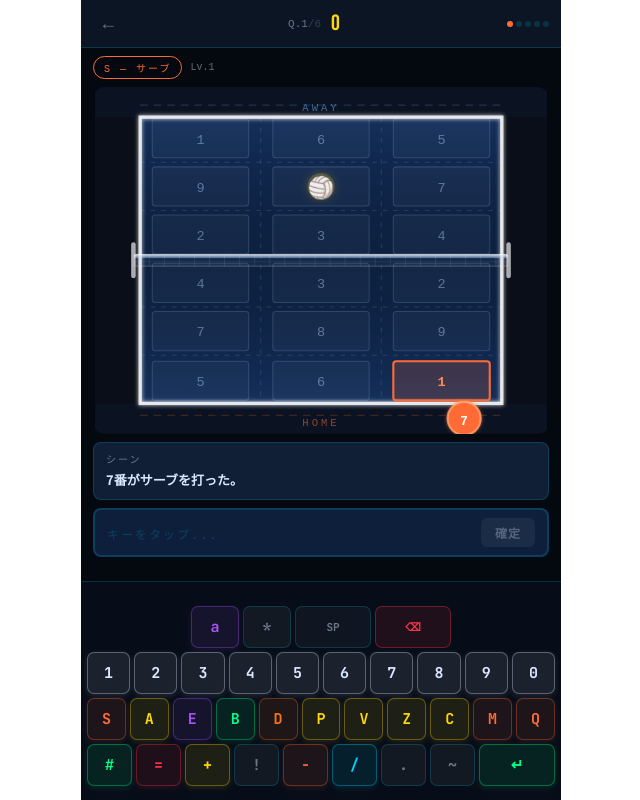
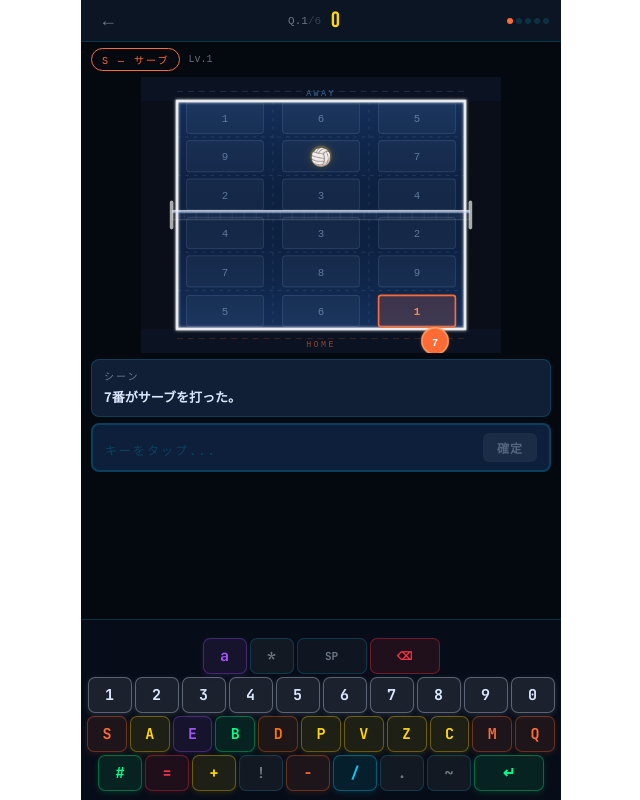
Before and after one commit to courtendvb/volleycoder, a React (Vite) app: page / in a window 1280 px wide. Both pictures are taken after a click on the button "🏐 試合開始". Shown: the whole page, without its empty margins (319-959 px from the left). Built offline with nearby package versions, Linux system fonts and the light colour scheme.

Commit message:
Reduce layout height, add round review screen every 7 questions

```diff
--- a/src/App.jsx
+++ b/src/App.jsx
@@ -335,6 +335,8 @@ const QUESTIONS_RAW = [
 
 const QUESTIONS = QUESTIONS_RAW.map((q, i) => ({ ...q, id: i + 1 }));
 
+const ROUND_SIZE = 7;
+
 // ══════════════════════════════════════════════════════════════
 // 5. ランク定義 & XPユーティリティ
 // ══════════════════════════════════════════════════════════════
@@ -503,7 +505,7 @@ function CourtAnim({ scene, animKey, showSub = false }) {
   );
 
   return (
-    <div style={{position:"relative",width:"100%",paddingBottom:"76%",borderRadius:12,overflow:"hidden",userSelect:"none"}}>
+    <div style={{position:"relative",width:"100%",paddingBottom:"60%",borderRadius:12,overflow:"hidden",userSelect:"none"}}>
       <svg
         style={{position:"absolute",inset:0,width:"100%",height:"100%"}}
         viewBox="0 0 300 230"
@@ -653,12 +655,12 @@ function CourtAnim({ scene, animKey, showSub = false }) {
 function SoftKeyboard({ onKey, onSubmit }) {
   const [hint, setHint] = useState(null);
   return (
-    <div style={{background:"#070d18",borderTop:`1px solid ${C.border}`,padding:"5px 6px 10px",flexShrink:0}}>
-      <div style={{height:15,marginBottom:4,textAlign:"center",fontSize:10,fontFamily:"monospace",letterSpacing:1,color:hint?C.cyan:"transparent",transition:"color 0.15s"}}>
+    <div style={{background:"#070d18",borderTop:`1px solid ${C.border}`,padding:"3px 6px 6px",flexShrink:0}}>
+      <div style={{height:12,marginBottom:3,textAlign:"center",fontSize:10,fontFamily:"monospace",letterSpacing:1,color:hint?C.cyan:"transparent",transition:"color 0.15s"}}>
         {hint || "　"}
       </div>
       {KB_ROWS.map((row,ri) => (
-        <div key={ri} style={{display:"flex",gap:4,marginBottom:4,justifyContent:"center"}}>
+        <div key={ri} style={{display:"flex",gap:3,marginBottom:3,justifyContent:"center"}}>
           {row.map((k,ki) => {
             const isBs    = k.value === "BS";
             const isSp    = k.value === " ";
@@ -676,9 +678,9 @@ function SoftKeyboard({ onKey, onSubmit }) {
                 onPointerUp={() => setTimeout(() => setHint(null), 900)}
                 style={{
                   flex: k.wide ? 2 : 1,
-                  minWidth: k.wide ? 52 : 28,
-                  maxWidth: k.wide ? 76 : 48,
-                  height:42,
+                  minWidth: k.wide ? 48 : 26,
+                  maxWidth: k.wide ? 70 : 44,
+                  height:36,
                   background: isBs ? "rgba(255,51,68,0.1)" : isUtil ? "rgba(255,255,255,0.04)" : isHex ? `${k.color}18` : "rgba(255,255,255,0.05)",
                   border:`1px solid ${isBs ? "rgba(255,51,68,0.35)" : isUtil ? C.border : isHex ? `${k.color}55` : C.border}`,
                   borderRadius:7,
@@ -972,6 +974,38 @@ function ResultScreen({ result, q, streak, onNext, onHome }) {
   );
 }
 
+function RoundReviewScreen({ roundData, streak, onContinue, onHome }) {
+  const pct = Math.round((roundData.correct / ROUND_SIZE) * 100);
+  const msg = pct >= 80 ? "素晴らしい！この調子で次も！" : pct >= 60 ? "まずまず。次は完璧を目指そう！" : "復習して次に挑戦しよう！";
+  const icon = pct >= 80 ? "🏆" : pct >= 60 ? "🎯" : "📋";
+  return (
+    <div style={{flex:1,overflowY:"auto",display:"flex",flexDirection:"column",alignItems:"center",justifyContent:"center",padding:"28px 20px",gap:14,animation:"fadeIn 0.4s ease"}}>
+      <div style={{fontSize:52,animation:"pop 0.4s ease"}}>{icon}</div>
+      <div style={{fontFamily:"'Bebas Neue',sans-serif",fontSize:30,letterSpacing:5,color:C.yellow}}>ROUND {roundData.num} 完了</div>
+      <div style={{fontFamily:"'Bebas Neue',sans-serif",fontSize:48,letterSpacing:3}}>
+        <span style={{color:pct>=80?C.green:pct>=60?C.yellow:C.orange}}>{roundData.correct}</span>
+        <span style={{color:C.muted,fontSize:22}}> / {ROUND_SIZE}</span>
+      </div>
+      <div style={{fontSize:11,color:C.muted,fontFamily:"monospace",letterSpacing:1}}>正解率 {pct}%</div>
+      {roundData.xpGained > 0 && (
+        <div style={{display:"inline-flex",alignItems:"center",gap:6,background:"rgba(255,107,53,0.12)",border:`1px solid ${C.orange}`,borderRadius:20,padding:"5px 18px",fontSize:14,color:C.orange,fontFamily:"monospace"}}>
+          ⚡ +{roundData.xpGained} XP
+        </div>
+      )}
+      {streak >= 3 && (
+        <div style={{display:"inline-flex",alignItems:"center",gap:6,background:"rgba(255,107,53,0.08)",border:`1px solid ${C.orange}`,borderRadius:20,padding:"3px 14px",fontSize:12,color:C.orange,fontFamily:"monospace"}}>
+          🔥 ストリーク継続中 ×{streak}
+        </div>
+      )}
+      <div style={{fontSize:13,color:"rgba(220,235,255,0.7)",textAlign:"center",lineHeight:1.8,background:C.surface2,padding:"12px 16px",borderRadius:8,border:`1px solid ${C.border}`,maxWidth:280}}>{msg}</div>
+      <button onClick={onContinue} style={{padding:"14px 0",width:"100%",maxWidth:260,background:`linear-gradient(135deg,${C.orange},#e65100)`,border:"none",borderRadius:10,color:"white",fontWeight:900,fontSize:15,letterSpacing:3,cursor:"pointer",fontFamily:"'Noto Sans JP',sans-serif"}}>
+        次のクールへ →
+      </button>
+      <button onClick={onHome} style={{background:"transparent",border:"none",color:"rgba(220,235,255,0.25)",cursor:"pointer",fontSize:11,fontFamily:"monospace",letterSpacing:1}}>ホームに戻る</button>
+    </div>
+  );
+}
+
 function GameScreen({ q, qs, qIndex, input, shake, streak, score, animKey, xpAnim, unlockAnim, onKey, onSubmit, onClearInput, onHome }) {
   const qNum = (qIndex % qs.length) + 1;
   return (
@@ -992,7 +1026,7 @@ function GameScreen({ q, qs, qIndex, input, shake, streak, score, animKey, xpAni
       )}
 
       {/* ヘッダー */}
-      <div style={{background:C.surface,padding:"9px 12px",display:"flex",alignItems:"center",justifyContent:"space-between",borderBottom:`1px solid ${C.border}`,flexShrink:0}}>
+      <div style={{background:C.surface,padding:"6px 12px",display:"flex",alignItems:"center",justifyContent:"space-between",borderBottom:`1px solid ${C.border}`,flexShrink:0}}>
         <button onClick={onHome} style={{background:"transparent",border:"none",color:C.muted,cursor:"pointer",fontSize:18,padding:"4px 6px"}}>←</button>
         <div style={{display:"flex",alignItems:"center",gap:10}}>
           <span style={{fontFamily:"monospace",fontSize:11,color:C.muted}}>Q.{qNum}<span style={{color:"rgba(220,235,255,0.2)"}}>/{qs.length}</span></span>
@@ -1007,7 +1041,7 @@ function GameScreen({ q, qs, qIndex, input, shake, streak, score, animKey, xpAni
       </div>
 
       {/* コンテンツ */}
-      <div style={{flex:1,overflowY:"auto",padding:"8px 12px",display:"flex",flexDirection:"column",gap:8}}>
+      <div style={{flex:1,overflowY:"auto",padding:"6px 10px",display:"flex",flexDirection:"column",gap:6}}>
         <div style={{display:"flex",alignItems:"center",gap:8}}>
           <span style={{padding:"3px 10px",borderRadius:20,border:`1px solid ${SKILL_COLOR[q.skill]}`,color:SKILL_COLOR[q.skill],fontSize:10,fontFamily:"monospace",letterSpacing:2}}>{q.skill} — {SKILL_LABEL[q.skill]}</span>
           <span style={{fontSize:10,color:C.muted,fontFamily:"monospace"}}>Lv.{q.level}</span>
@@ -1063,6 +1097,7 @@ export default function VolleyCoder() {
   const [animKey,     setAnimKey]     = useState(0);
   const [shake,       setShake]       = useState(false);
   const [rq,          setRq]          = useState(null);
+  const [roundData,   setRoundData]   = useState({ num:1, correct:0, xpGained:0, count:0 });
 
   const maxUnlockedLevel = getMaxUnlockedLevel(xp);
   const prevMaxLevel = useRef(maxUnlockedLevel);
@@ -1127,11 +1162,22 @@ export default function VolleyCoder() {
       setTimeout(() => setShake(false), 400);
     }
     setStats(p => ({ ...p, [q.id]: correct }));
+    setRoundData(r => ({ ...r, correct: r.correct + (correct?1:0), xpGained: r.xpGained + gainXp, count: r.count + 1 }));
     setResult({ correct, codeStr: input, gainXp });
   }, [input, q, rq, streak]);
 
   const handleNext = useCallback(() => {
     setInput(""); setResult(null);
+    if (roundData.count > 0 && roundData.count % ROUND_SIZE === 0) {
+      setScreen("roundReview");
+    } else {
+      setQIndex(i => i + 1);
+      setScreen("game");
+    }
+  }, [roundData.count]);
+
+  const handleContinueRound = useCallback(() => {
+    setRoundData(r => ({ num: r.num + 1, correct: 0, xpGained: 0, count: 0 }));
     setQIndex(i => i + 1);
     setScreen("game");
   }, []);
@@ -1139,6 +1185,7 @@ export default function VolleyCoder() {
   const handleStart = useCallback(() => {
     setQIndex(0); setScore(0); setStreak(0);
     setInput(""); setResult(null); setRq(null);
+    setRoundData({ num:1, correct:0, xpGained:0, count:0 });
     setScreen("game");
   }, []);
 
@@ -1170,6 +1217,13 @@ export default function VolleyCoder() {
     <ReferenceScreen onBack={() => setScreen("home")} />
   );
 
+  if (screen === "roundReview") return shell(
+    <RoundReviewScreen
+      roundData={roundData} streak={streak}
+      onContinue={handleContinueRound} onHome={() => setScreen("home")}
+    />
+  );
+
   if (result) return shell(
     <ResultScreen
       result={result} q={displayQ} streak={streak}
```
